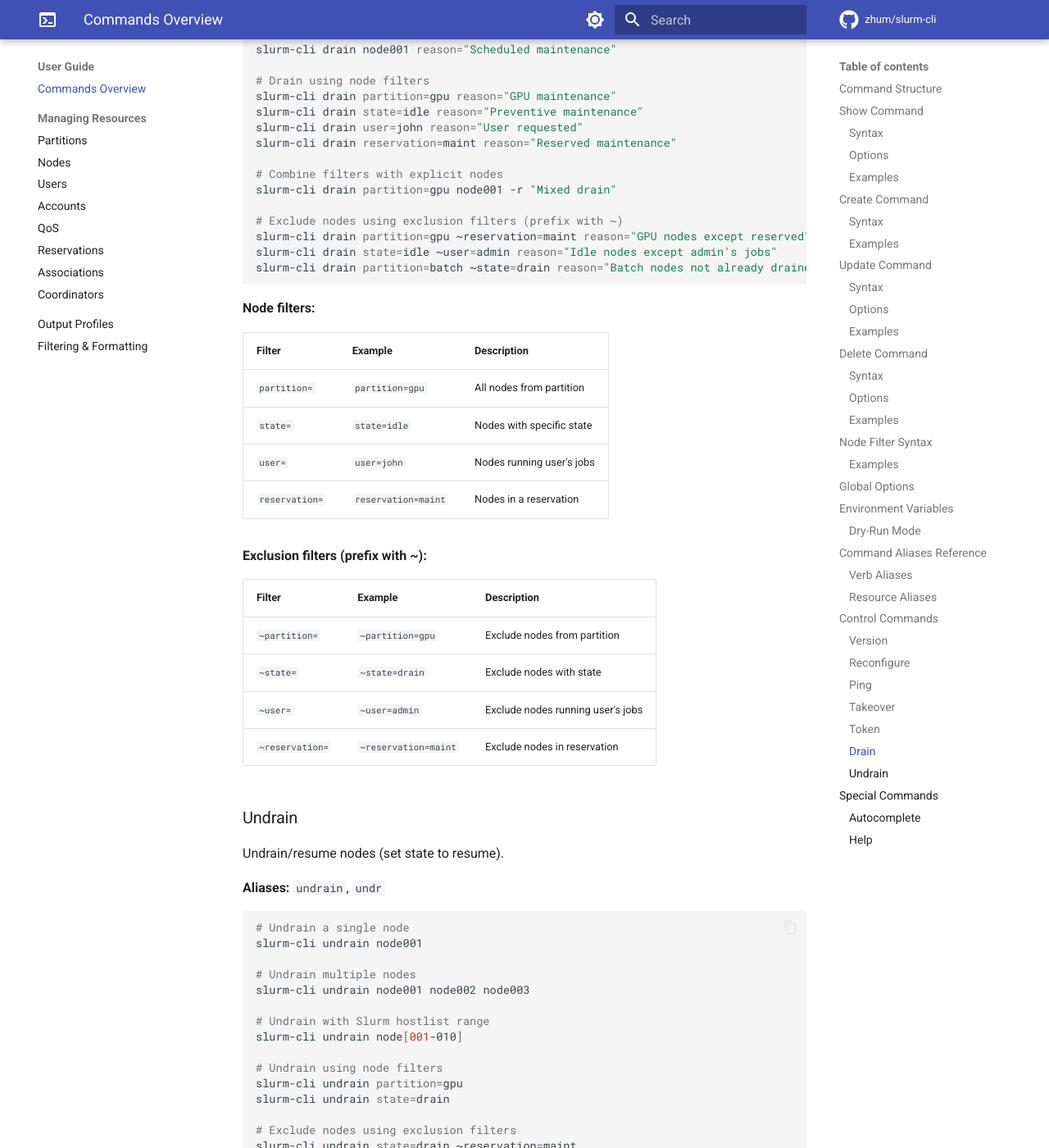
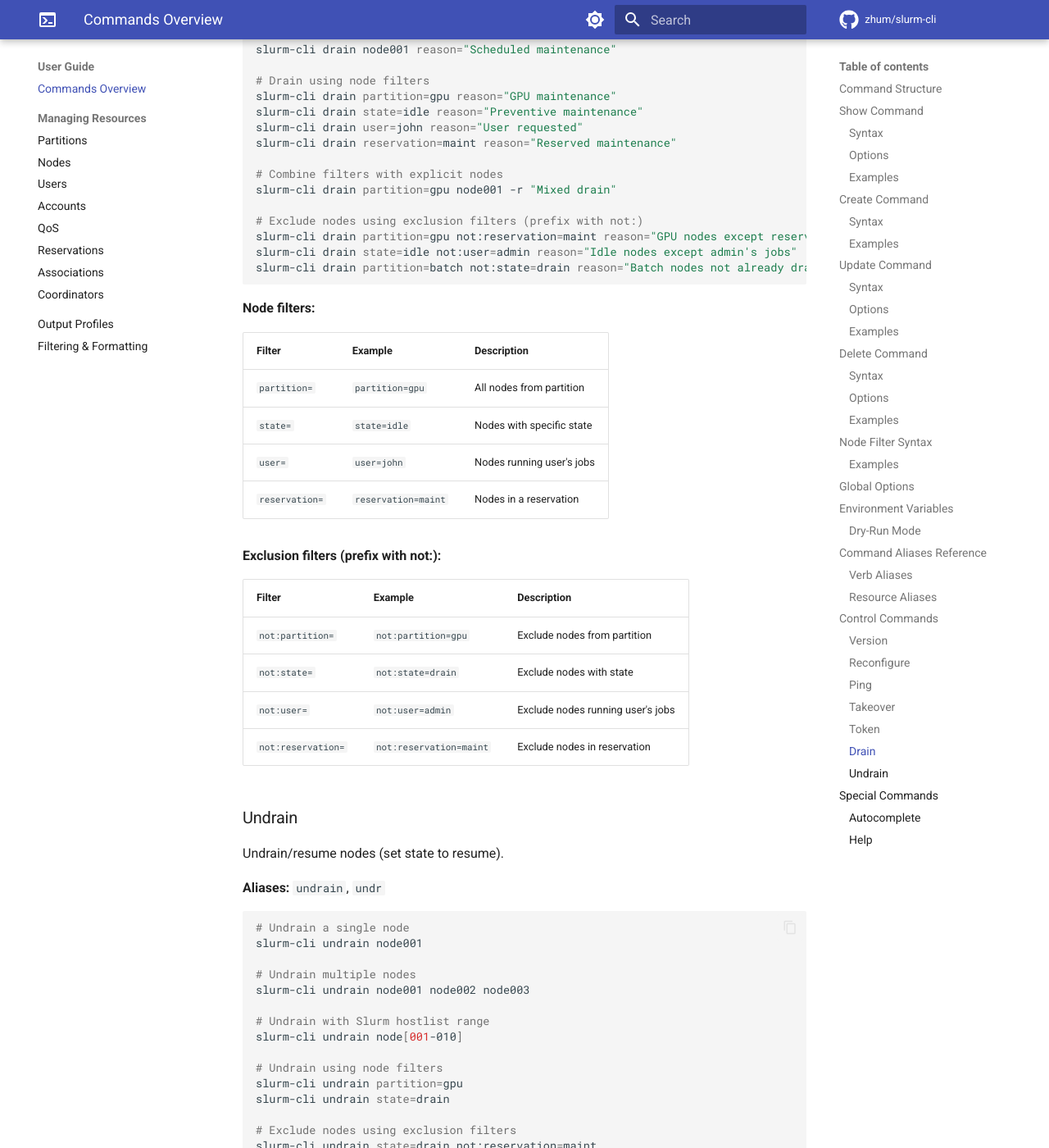
Before and after one commit to zhum/slurm-swiss-knife, an MkDocs documentation site: the page built from docs/user-guide/commands.md, in a window 1280 px wide and 1400 px high, scrolled down 8973 px. Shown: the whole window at 82% size. Built offline with MkDocs 1.6.1 and Material for MkDocs 9.7.7, drawn with Linux system fonts in a browser that asks for light colours; comment, search, counter and statistics services are not loaded; the version menu is left out.

Commit message:
Change exclusion filter prefix from ~ to not: to avoid bash tilde expansion
The ~ prefix was being expanded by bash as a home directory reference.
For example, ~reservation was interpreted as a user's home directory.

Using not: instead is unambiguous and avoids conflicts with both:
- CLI option parsing (- prefix)
- Bash tilde expansion (~ prefix)

Examples:
- not:partition=gpu - exclude nodes from partition
- not:reservation=maint - exclude nodes in reservation
- not:state=drain - exclude drained nodes
- not:user=admin - exclude nodes running user's jobs

````diff
--- a/docs/user-guide/commands.md
+++ b/docs/user-guide/commands.md
@@ -374,10 +374,10 @@ slurm-cli drain reservation=maint reason="Reserved maintenance"
 # Combine filters with explicit nodes
 slurm-cli drain partition=gpu node001 -r "Mixed drain"
 
-# Exclude nodes using exclusion filters (prefix with ~)
-slurm-cli drain partition=gpu ~reservation=maint reason="GPU nodes except reserved"
-slurm-cli drain state=idle ~user=admin reason="Idle nodes except admin's jobs"
-slurm-cli drain partition=batch ~state=drain reason="Batch nodes not already drained"
+# Exclude nodes using exclusion filters (prefix with not:)
+slurm-cli drain partition=gpu not:reservation=maint reason="GPU nodes except reserved"
+slurm-cli drain state=idle not:user=admin reason="Idle nodes except admin's jobs"
+slurm-cli drain partition=batch not:state=drain reason="Batch nodes not already drained"
 ```
 
 **Node filters:**
@@ -389,14 +389,14 @@ slurm-cli drain partition=batch ~state=drain reason="Batch nodes not already dra
 | `user=` | `user=john` | Nodes running user's jobs |
 | `reservation=` | `reservation=maint` | Nodes in a reservation |
 
-**Exclusion filters (prefix with ~):**
+**Exclusion filters (prefix with not:):**
 
 | Filter | Example | Description |
 |--------|---------|-------------|
-| `~partition=` | `~partition=gpu` | Exclude nodes from partition |
-| `~state=` | `~state=drain` | Exclude nodes with state |
-| `~user=` | `~user=admin` | Exclude nodes running user's jobs |
-| `~reservation=` | `~reservation=maint` | Exclude nodes in reservation |
+| `not:partition=` | `not:partition=gpu` | Exclude nodes from partition |
+| `not:state=` | `not:state=drain` | Exclude nodes with state |
+| `not:user=` | `not:user=admin` | Exclude nodes running user's jobs |
+| `not:reservation=` | `not:reservation=maint` | Exclude nodes in reservation |
 
 ### Undrain
 
@@ -419,7 +419,7 @@ slurm-cli undrain partition=gpu
 slurm-cli undrain state=drain
 
 # Exclude nodes using exclusion filters
-slurm-cli undrain state=drain ~reservation=maint
+slurm-cli undrain state=drain not:reservation=maint
 slurm-cli undrain reservation=maint
 ```
 
````
Also changed, not shown: CHANGELOG.md (+7 -7 lines), 3 other files.
